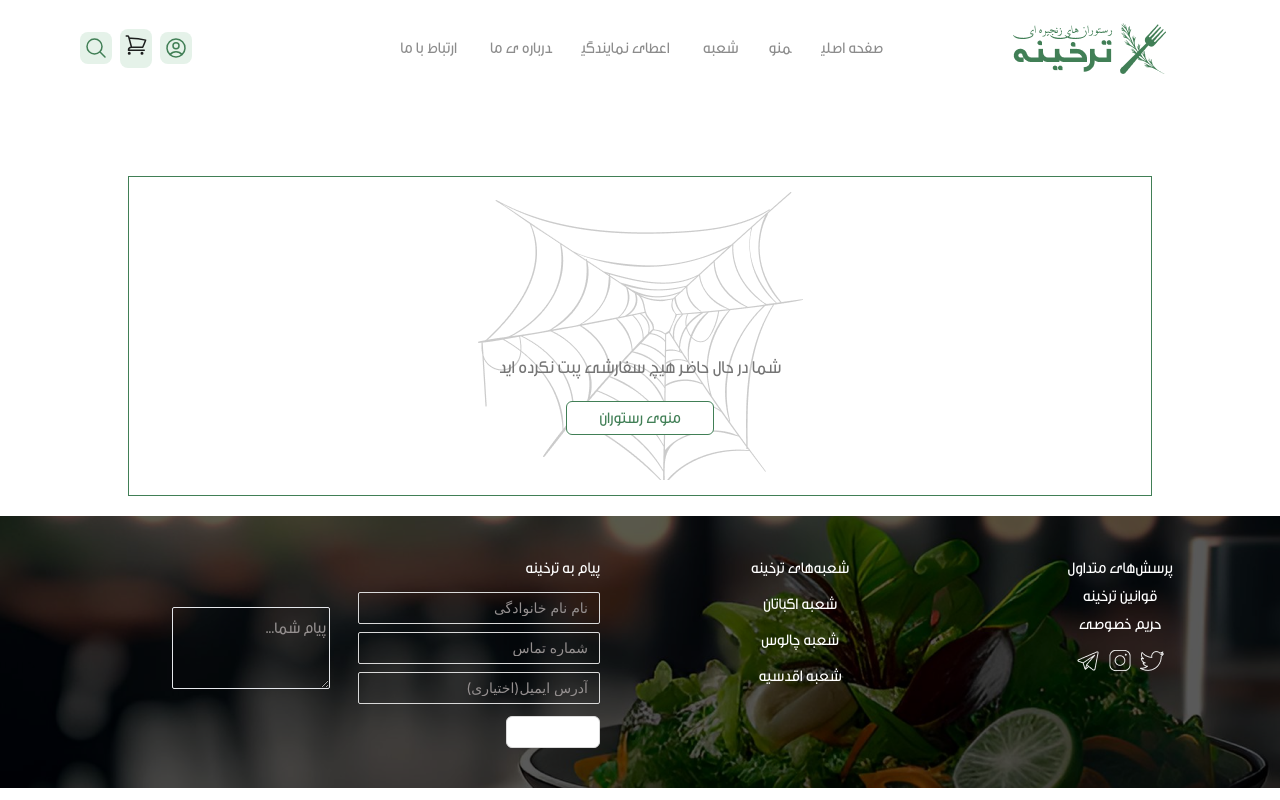
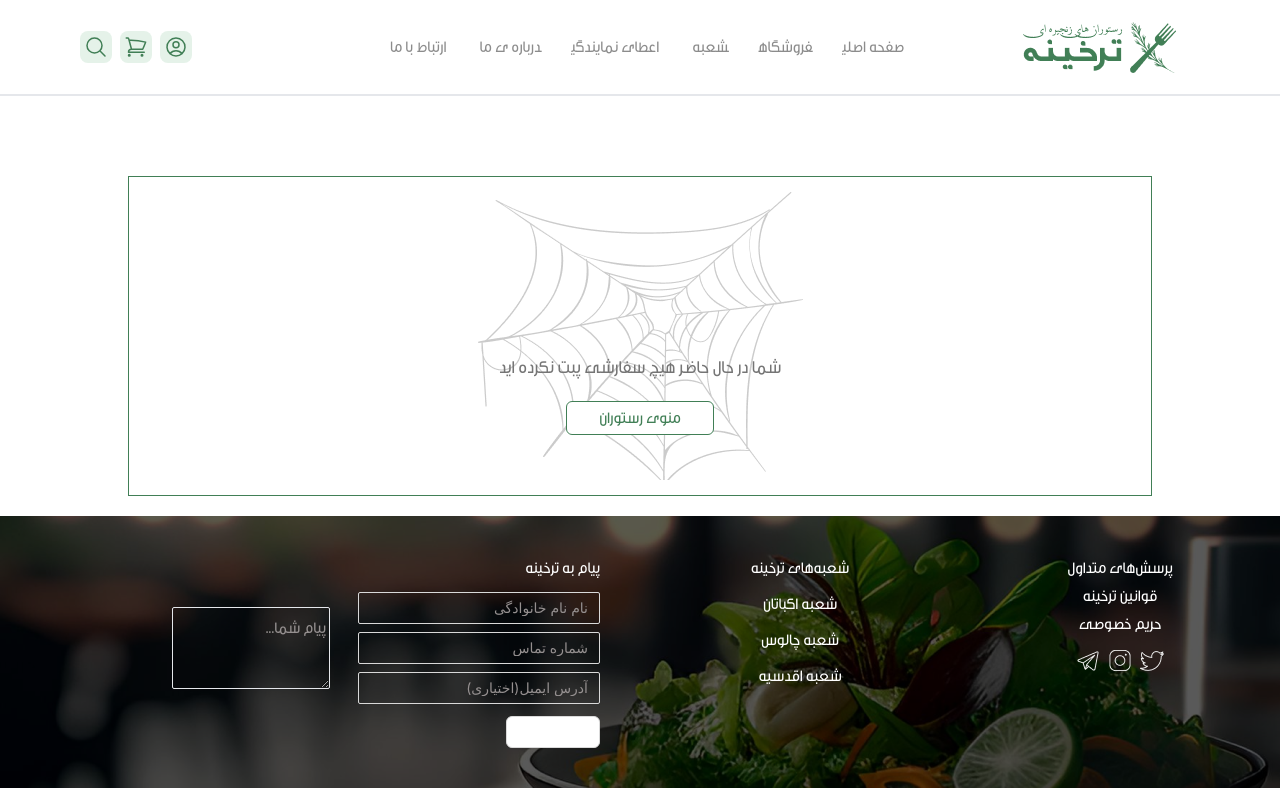
Before and after one commit to mehranehsoleimani66/tarkhineh, a React (Create React App) app: page /Cardlist in a window 1280 px wide. Built offline with nearby package versions, Linux system fonts and the light colour scheme.

Commit message:
update header components

```diff
--- a/src/component/header/Icons.js
+++ b/src/component/header/Icons.js
@@ -5,6 +5,7 @@
 
 
 const myCartCount = useContext(cartContext)
+//const [isEmpty,setIsEmpty]=useState(false)
 
     return (
         <>
@@ -15,14 +16,22 @@
                <path strokeLinecap="round" strokeLinejoin="round" d="M21 21l-5.197-5.197m0 0A7.5 7.5 0 105.196 5.196a7.5 7.5 0 0010.607 10.607z" />
                </svg>
            </div>
-
+           {myCartCount.cardFood.length === 0 ? <a  href="/Card">
             <div className="bg-[#E5F2E9] rounded-lg p-1 text-[#417F56] cursor-pointer">
+                 <svg xmlns="http://www.w3.org/2000/svg" fill="none" viewBox="0 0 24 24" strokeWidth={1.5} stroke="currentColor" className="w-6 h-6">
+                 <path strokeLinecap="round" strokeLinejoin="round" d="M2.25 3h1.386c.51 0 .955.343 1.087.835l.383 1.437M7.5 14.25a3 3 0 00-3 3h15.75m-12.75-3h11.218c1.121-2.3 2.1-4.684 2.924-7.138a60.114 60.114 0 00-16.536-1.84M7.5 14.25L5.106 5.272M6 20.25a.75.75 0 11-1.5 0 .75.75 0 011.5 0zm12.75 0a.75.75 0 11-1.5 0 .75.75 0 011.5 0z" />
+                 </svg>
+            </div>
+            </a> :<a href="/cardList">
+               <div className="bg-[#417F56] rounded-lg  text-[#417F56]">
             <Badge count={myCartCount.cardFood.length}>
                  <svg xmlns="http://www.w3.org/2000/svg" fill="none" viewBox="0 0 24 24" strokeWidth={1.5} stroke="currentColor" className="w-6 h-6">
                  <path strokeLinecap="round" strokeLinejoin="round" d="M2.25 3h1.386c.51 0 .955.343 1.087.835l.383 1.437M7.5 14.25a3 3 0 00-3 3h15.75m-12.75-3h11.218c1.121-2.3 2.1-4.684 2.924-7.138a60.114 60.114 0 00-16.536-1.84M7.5 14.25L5.106 5.272M6 20.25a.75.75 0 11-1.5 0 .75.75 0 011.5 0zm12.75 0a.75.75 0 11-1.5 0 .75.75 0 011.5 0z" />
                  </svg>
                  </Badge>
-            </div>
+                 </div>
+            </a> }
+
 
             <div className="bg-[#E5F2E9] rounded-lg p-1 text-[#417F56] cursor-pointer hidden md:block ">
                  <svg xmlns="http://www.w3.org/2000/svg" fill="none" viewBox="0 0 24 24" strokeWidth={1.5} stroke="currentColor" className="w-6 h-6 ">
--- a/src/component/header/Navbar.js
+++ b/src/component/header/Navbar.js
@@ -10,8 +10,8 @@
     <div className="Navbar">
     <Icons/>
     <div className="nav-items">
-        <a href="/home">صفحه اصلی</a>
-        <a href="/menu">منو</a>
+        <a href="/">صفحه اصلی</a>
+        <a href="/Shop">فروشگاه</a>
         <a href="/branches">شعبه </a>
         <a href="/agency">اعطای نمایندگی</a>
         <a href="/aboutUs">درباره ی ما</a>
--- a/src/component/header/header.js
+++ b/src/component/header/header.js
@@ -8,7 +8,7 @@
 
 
     return(
-            <div className=" w-full flex flex-row justify-between items-center  bg-gray-primary h-24">
+            <div className=" w-full flex flex-row justify-between items-center border-b-2 shadow-slate-300  bg-gray-primary h-24">
 
 <Navbar/>
 {/*
```
